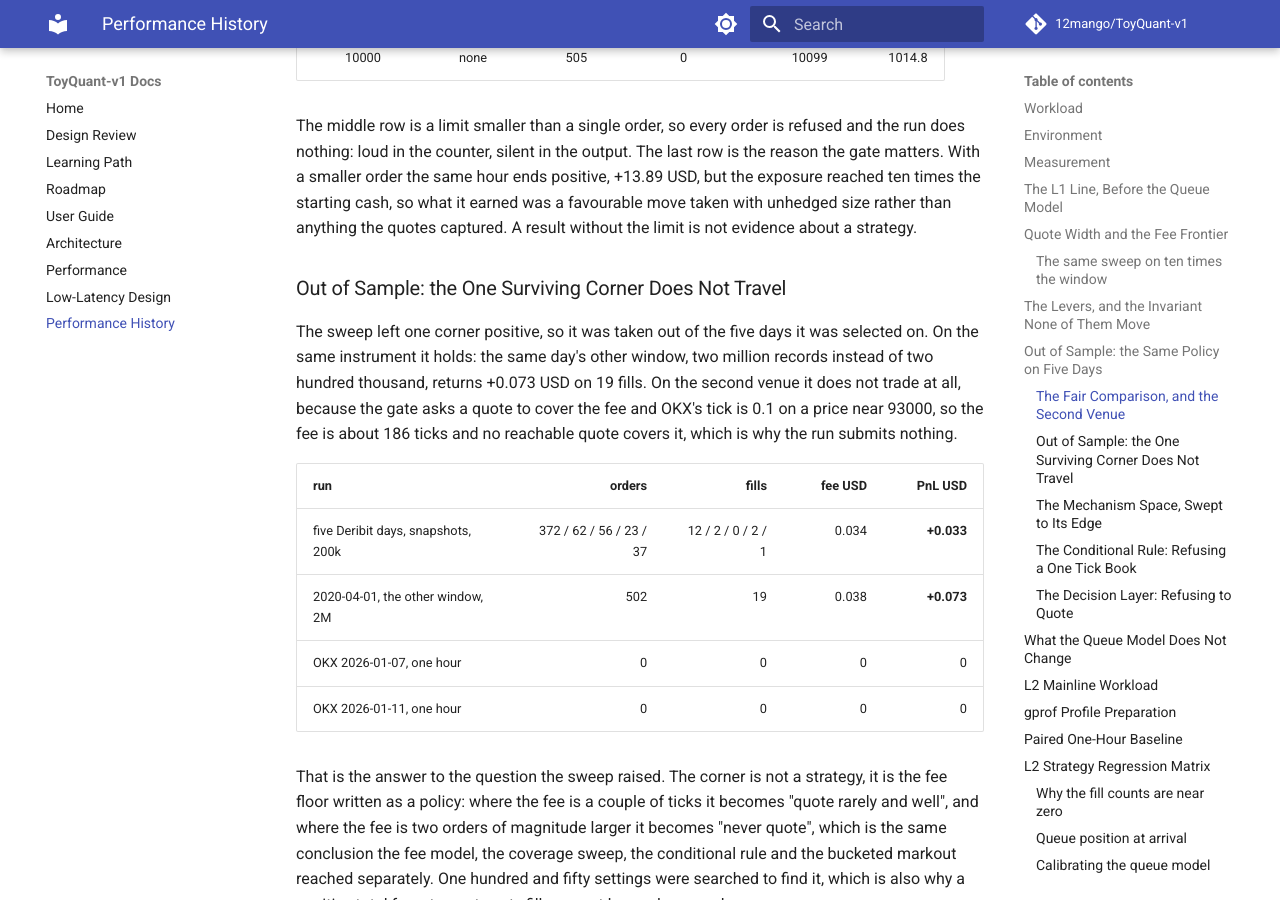
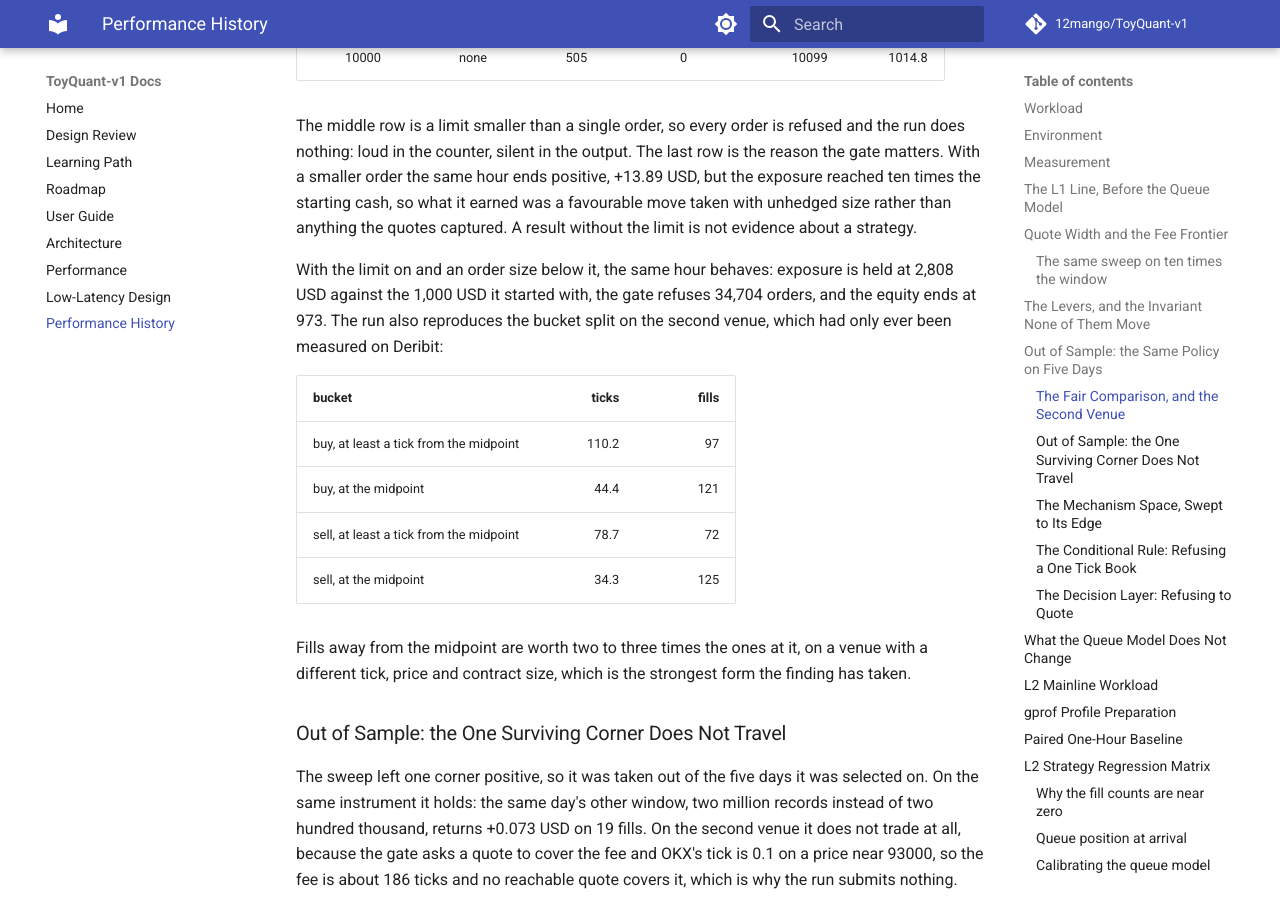
Before and after one commit to 12mango/ToyQuant-v1, an MkDocs documentation site: the page built from docs/PERFORMANCE_HISTORY.md, in a window 1280 px wide and 900 px high, scrolled down 9263 px. Built offline with MkDocs 1.6.1 and Material for MkDocs 9.7.7, drawn with Linux system fonts in a browser that asks for light colours; comment, search, counter and statistics services are not loaded.

Commit message:
docs: The limit holds the exposure and the bucket split reproduces on OKX

```diff
--- a/docs/PERFORMANCE_HISTORY.md
+++ b/docs/PERFORMANCE_HISTORY.md
@@ -318,6 +318,20 @@ the counter, silent in the output. The last row is the reason the gate matters.
 ends positive, +13.89 USD, but the exposure reached ten times the starting cash, so what it earned was a favourable
 move taken with unhedged size rather than anything the quotes captured. A result without the limit is not evidence
 about a strategy.
+
+With the limit on and an order size below it, the same hour behaves: exposure is held at 2,808 USD against the
+1,000 USD it started with, the gate refuses 34,704 orders, and the equity ends at 973. The run also reproduces the
+bucket split on the second venue, which had only ever been measured on Deribit:
+
+| bucket | ticks | fills |
+|---|---:|---:|
+| buy, at least a tick from the midpoint | 110.2 | 97 |
+| buy, at the midpoint | 44.4 | 121 |
+| sell, at least a tick from the midpoint | 78.7 | 72 |
+| sell, at the midpoint | 34.3 | 125 |
+
+Fills away from the midpoint are worth two to three times the ones at it, on a venue with a different tick, price
+and contract size, which is the strongest form the finding has taken.
 
 <!-- toyquant:check
 run: l2_replay data/v2/deribit_trades_2020-04-01_BTC-PERPETUAL.csv.gz /tmp/snap_20200401_200k.csv BTC-PERPETUAL 0 active_l2 1 prorata --fast-validation --base-spread-ticks=1 --refresh-price-ticks=4 --min-spread-ticks=2
```
